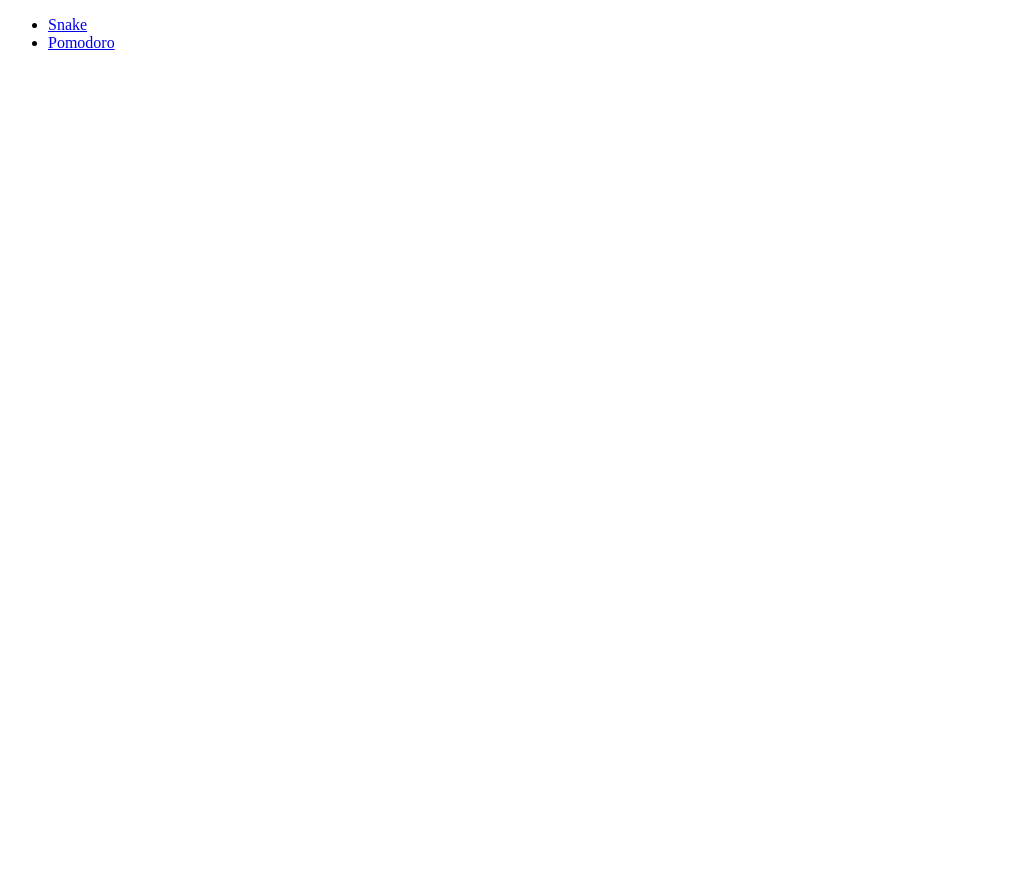
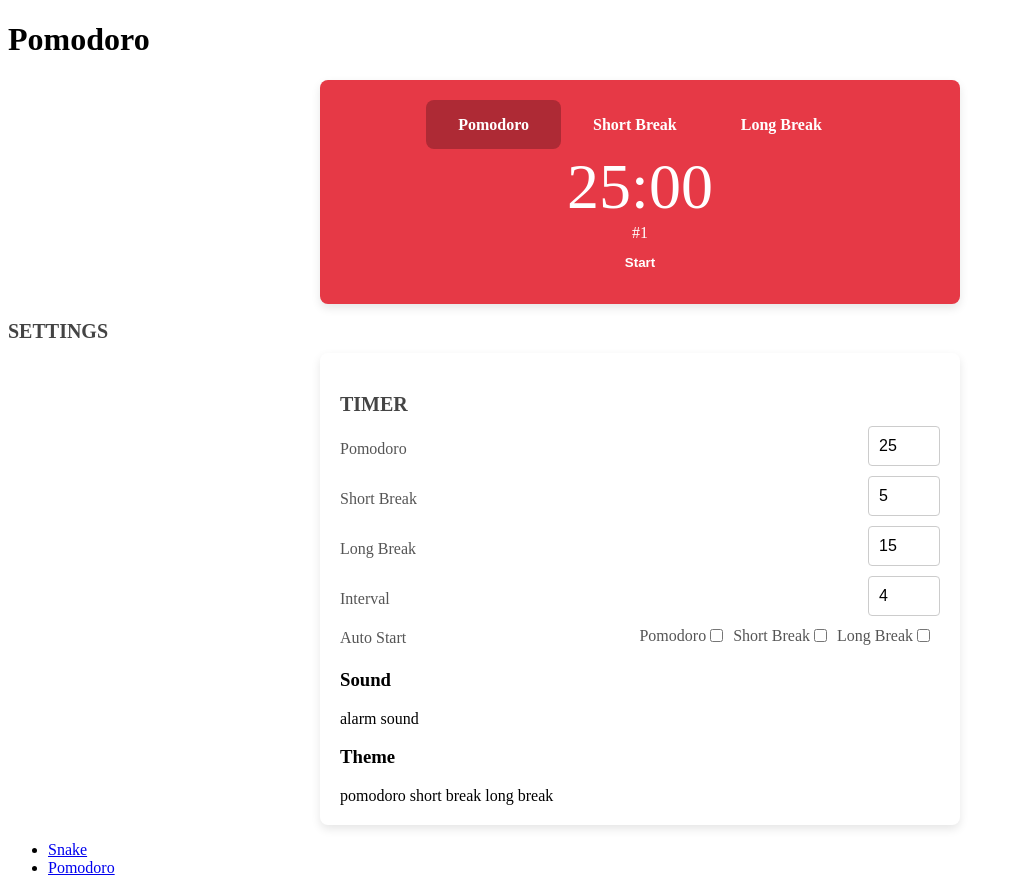
Before and after one commit to InkyChew/kit, an Angular app: page /pomodoro/1 in a window 1280 px wide. Before the commit this address led to /. Shown: the whole page, without its empty margins (0-1015 px from the left). Before the commit the page ends 800 px from the top, so only its background shows below. Built offline with nearby package versions, Linux system fonts and the light colour scheme.

Commit message:
Tab links

```diff
--- a/src/app/app.routes.ts
+++ b/src/app/app.routes.ts
@@ -4,5 +4,6 @@ import { PomodoroComponent } from './pomodoro/pomodoro.component';
 
 export const routes: Routes = [
     {path: 'snake', component: GameSnakeComponent, pathMatch: 'full', title: 'snake'},
-    {path: 'pomodoro', component: PomodoroComponent, pathMatch: 'full', title: 'Pomodoro'}
+    {path: 'pomodoro', redirectTo: 'pomodoro/1'},
+    {path: 'pomodoro/:stage', component: PomodoroComponent, pathMatch: 'full', title: 'Pomodoro'}
 ];
--- a/src/app/pomodoro/pomodoro.component.css
+++ b/src/app/pomodoro/pomodoro.component.css
@@ -21,7 +21,6 @@
     display: flex;
     justify-content: center;
     padding: 0;
-    margin: 0;
 }
 
 .tab {
@@ -39,15 +38,24 @@ button {
     border-radius: 8px;
 }
 
-.pomodoro button.active {
+a {
+    color: #ffffff;
+    font-weight: bold;
+    text-decoration: none;
+    padding: 1em 2em;
+    cursor: pointer;
+    border-radius: 8px;
+}
+
+.pomodoro a.active {
     background-color: #ae2a35;
 }
 
-.shortBreak button.active {
+.shortBreak a.active {
     background-color: #1d6b62;
 }
 
-.longBreak button.active {
+.longBreak a.active {
     background-color: #0d191d;
 }
 
--- a/src/app/pomodoro/pomodoro.component.html
+++ b/src/app/pomodoro/pomodoro.component.html
@@ -1,11 +1,11 @@
 <h1 class="page-title">Pomodoro</h1>
 
-<div class="timer-section card" [ngClass]="timerStyle()" >
+<div class="timer-section card" [ngClass]="timerStyle()">
     <nav>
         <ul class="tabs">
-            <li class="tab"><button [class.active]="stage === 1" (click)="setStage(1)">Pomodoro</button></li>
-            <li class="tab"><button [class.active]="stage === 2" (click)="setStage(2)">Short Break</button></li>
-            <li class="tab"><button [class.active]="stage === 3" (click)="setStage(3)">Long Break</button></li>
+            <li class="tab"><a routerLink="/pomodoro/1" routerLinkActive="active">Pomodoro</a></li>
+            <li class="tab"><a routerLink="/pomodoro/2" routerLinkActive="active">Short Break</a></li>
+            <li class="tab"><a routerLink="/pomodoro/3" routerLinkActive="active">Long Break</a></li>
         </ul>
     </nav>
 
@@ -14,7 +14,9 @@
         <div class="timer">{{ now | time }}</div>
         <div>#{{ times }}</div>
         <button (click)="trigger()">{{ timer && !timer.closed ? 'Stop' : 'Start'}}</button>
+        @if (timer && !timer.closed) {
         <button (click)="nextStage()">Next Stage</button>
+        }
     </article>
 </div>
 
--- a/src/app/pomodoro/pomodoro.component.ts
+++ b/src/app/pomodoro/pomodoro.component.ts
@@ -1,14 +1,15 @@
-import { Component, signal, WritableSignal } from '@angular/core';
+import { Component } from '@angular/core';
 import { FormsModule } from '@angular/forms';
 import { Subscription, timer } from 'rxjs';
 import { TimePipe } from './pipes/time.pipe';
 import { Stage } from './models/stage';
 import { NgClass } from '@angular/common';
+import { ActivatedRoute, Router, RouterLink, RouterLinkActive } from '@angular/router';
 
 @Component({
   selector: 'app-pomodoro',
   standalone: true,
-  imports: [FormsModule, TimePipe, NgClass],
+  imports: [FormsModule, TimePipe, NgClass, RouterLink, RouterLinkActive],
   templateUrl: './pomodoro.component.html',
   styleUrl: './pomodoro.component.css'
 })
@@ -27,8 +28,11 @@ export class PomodoroComponent {
   // now: number = this.pomodoro * 60000;
   timer?: Subscription;
 
-  ngOnInit() {
-    this.setStage();
+  constructor(private _route: ActivatedRoute, private _router: Router) {
+    this._route.params.subscribe(pms => {
+      this.stage = +pms['stage'];
+      this.setStage();
+    });
   }
 
   timerStyle() {
@@ -42,9 +46,7 @@ export class PomodoroComponent {
     }
   }
 
-  setStage(stage?: Stage) {
-    this.stage = stage ?? this.stage;
-
+  setStage() {
     switch (this.stage) {
       case Stage.Pomodoro:
         this.now = this.pomodoro * 60000;
@@ -64,18 +66,21 @@ export class PomodoroComponent {
   }
 
   nextStage() {
+    let nextStage = this.stage;
     switch (this.stage) {
       case Stage.Pomodoro:
-        this.stage = this.focusTimes % this.interval > 0 ? Stage.ShortBreak : Stage.LongBreak;
+        nextStage = this.focusTimes % this.interval > 0
+        ? Stage.ShortBreak
+        : Stage.LongBreak;
         this.focusTimes++;
         if (this.focusTimes > 2) this.breakTimes++;
         break;
       case Stage.ShortBreak:
       case Stage.LongBreak:
-        this.stage = Stage.Pomodoro;
+        nextStage = Stage.Pomodoro;
         break;
     }
-    this.setStage();
+    this._router.navigateByUrl(`/pomodoro/${nextStage}`);
   }
 
   trigger() { // start / stop
```
